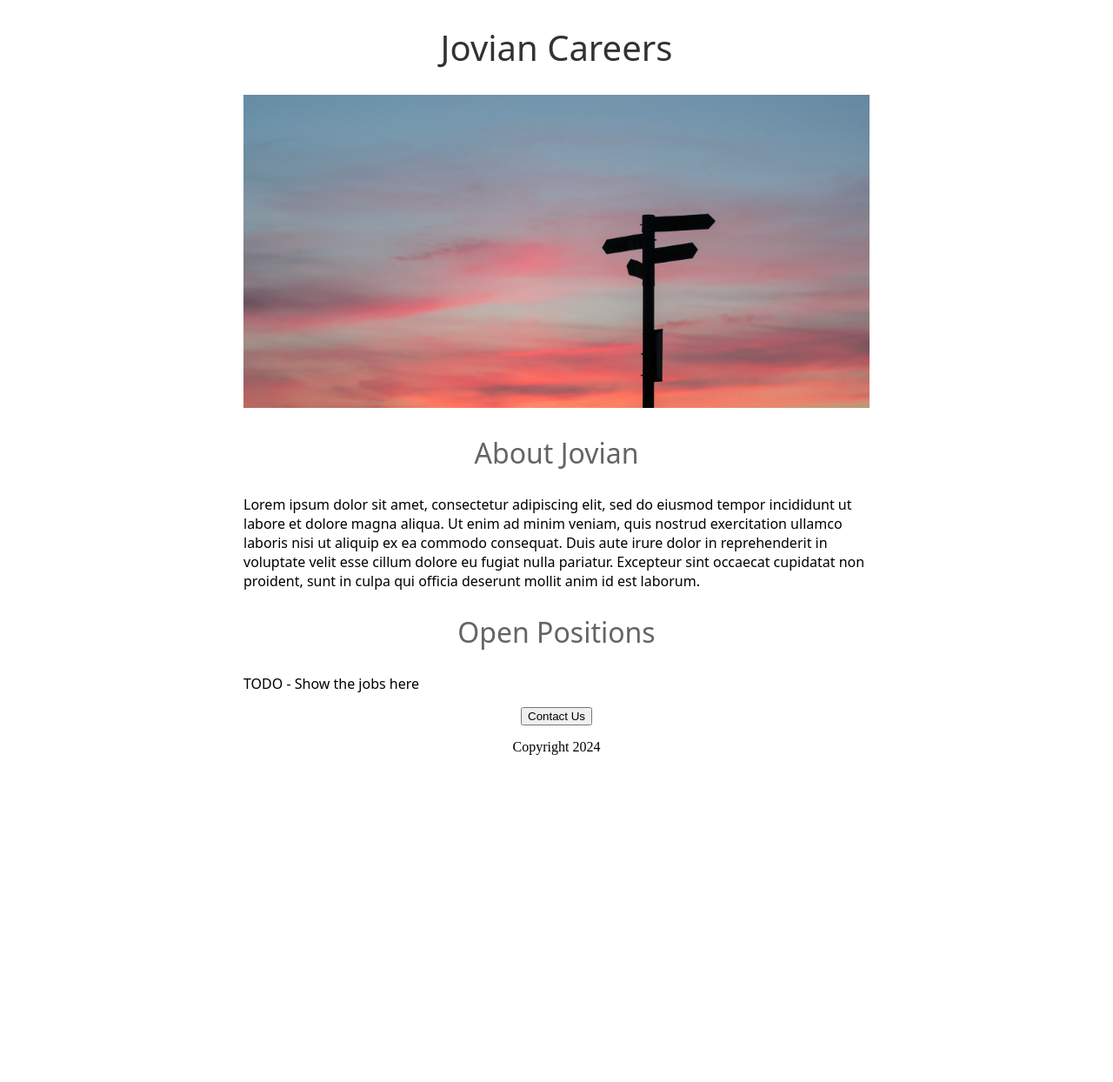
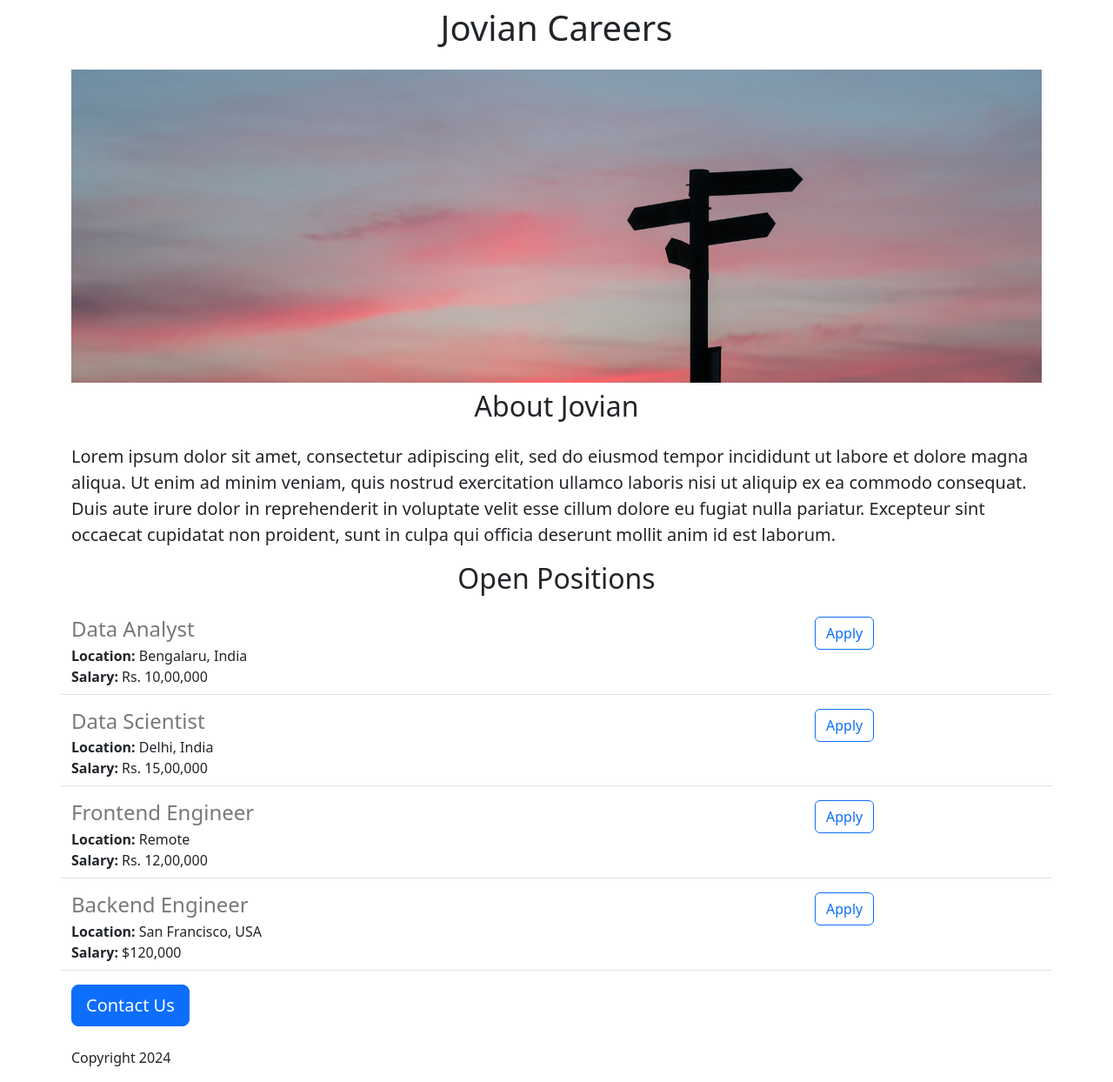
Before and after one commit to JCionx/jovian-careers-website, a Flask app: page / in a window 1280 px wide. Shown: the whole page at 87% size. Before the commit the page ends 868 px from the top, so only its background shows below. Run offline with Flask 3, Linux system fonts and the light colour scheme.

Commit message:
added dynamic data and api route

```diff
--- a/app.py
+++ b/app.py
@@ -1,10 +1,41 @@
-from flask import Flask, render_template
+from flask import Flask, jsonify, render_template
 
 app = Flask(__name__)
 
+JOBS = [
+  {
+    'id': 1,
+    'title': 'Data Analyst',
+    'location': 'Bengalaru, India',
+    'salary': 'Rs. 10,00,000'
+  },
+  {
+    'id': 2,
+    'title': 'Data Scientist',
+    'location': 'Delhi, India',
+    'salary': 'Rs. 15,00,000'
+  },
+  {
+    'id': 3,
+    'title': 'Frontend Engineer',
+    'location': 'Remote',
+    'salary': 'Rs. 12,00,000'
+  },
+  {
+    'id': 4,
+    'title': 'Backend Engineer',
+    'location': 'San Francisco, USA',
+    'salary': '$120,000'
+  }
+]
+
 @app.route("/")
 def hello_world():
-  return render_template('home.html')
+  return render_template('home.html', jobs=JOBS)
+
+@app.route("/api/jobs")
+def list_jobs():
+  return jsonify(JOBS)
 
 if __name__ == "__main__":
   app.run(host='0.0.0.0', debug=True)
--- a/templates/home.html
+++ b/templates/home.html
@@ -1,52 +1,33 @@
 <!DOCTYPE html>
 <html lang="en">
 <head>
+  <meta charset="utf-8">
+  <meta name="viewport" content="width=device-width, initial-scale=1">
   <title>Jovian Careers</title>
+  <link href="https://cdn.jsdelivr.net/npm/bootstrap@5.3.3/dist/css/bootstrap.min.css" rel="stylesheet" integrity="sha384-QWTKZyjpPEjISv5WaRU9OFeRpok6YctnYmDr5pNlyT2bRjXh0JMhjY6hW+ALEwIH" crossorigin="anonymous">
   <style>
-    h1 {
-      font-size: 40px;
-      font-family: system-ui, sans-serif;
-      font-weight: normal;
-      color: rgb(50, 50, 50);
-      text-align: center;
-    }
-
     #banner {
+      height: 360px;
       width: 100%;
-      height: 360px;
       object-fit: cover;
-    }
-
-    h2 {
-      font-family: system-ui, sans-serif;
-      font-size: 32px;
-      color: rgb(100, 100, 100);
-      text-align: center;
-      font-weight: normal;
-    }
-
-    .bodytext {
-      font-family: system-ui, sans-serif;
-      color: rgb(80)80, 80);
-    }
-
-    #container {
-      max-width: 720px;
-      margin: 0 auto;
     }
   </style>
 </head>
 <body>
-  <div id="container">
-    <h1>Jovian Careers</h1>
-    <img src="/static/banner.jpeg" height="320" id="banner">
-    <h2>About Jovian</h2>
-    <p class="bodytext">Lorem ipsum dolor sit amet, consectetur adipiscing elit, sed do eiusmod tempor incididunt ut labore et dolore magna aliqua. Ut enim ad minim veniam, quis nostrud exercitation ullamco laboris nisi ut aliquip ex ea commodo consequat. Duis aute irure dolor in reprehenderit in voluptate velit esse cillum dolore eu fugiat nulla pariatur. Excepteur sint occaecat cupidatat non proident, sunt in culpa qui officia deserunt mollit anim id est laborum.</p>
-    <h2>Open Positions</h2>
-    <p class="bodytext">TODO - Show the jobs here</p>
-    <div style="text-align: center;">
-      <button>Contact Us</button>
-      <p>Copyright 2024</p>
+  <div class="container">
+    <h1 class="text-center mt-2 mb-4">Jovian Careers</h1>
+    <img src="/static/banner.jpeg" class="img-fluid" id="banner">
+    <h2 class="text-center text-center mt-2 mb-4">About Jovian</h2>
+    <p class="lead">Lorem ipsum dolor sit amet, consectetur adipiscing elit, sed do eiusmod tempor incididunt ut labore et dolore magna aliqua. Ut enim ad minim veniam, quis nostrud exercitation ullamco laboris nisi ut aliquip ex ea commodo consequat. Duis aute irure dolor in reprehenderit in voluptate velit esse cillum dolore eu fugiat nulla pariatur. Excepteur sint occaecat cupidatat non proident, sunt in culpa qui officia deserunt mollit anim id est laborum.</p>
+    <h2 class="text-center text-center mt-2 mb-4">Open Positions</h2>
+    <div>
+      {% for job in jobs %}
+        {% include 'jobitem.html' %}
+      {% endfor %}
+    </div>
+    <div>
+      <button class="btn btn-primary btn-lg text-center">Contact Us</button>
+      <p class="mt-4">Copyright 2024</p>
     </div>
   </div>
 </body>
--- /dev/null
+++ b/templates/jobitem.html
@@ -0,0 +1,16 @@
+<div style="margin-bottom: 16px;padding-bottom: 8px;" class="border-bottom row">
+  <div class="col-9">
+    <h4 style="color: rgb(120, 120, 120); margin-bottom: 4px;">{{job['title']}}</h4>
+    <div>
+      <b>Location:</b> {{job['location']}}
+    </div>
+    {% if 'salary' in job %}
+    <div>
+      <b>Salary:</b> {{job['salary']}}
+    </div>
+    {% endif %}
+  </div>
+  <div class="col-3">
+    <button type="button" class="btn btn-outline-primary">Apply</button>
+  </div>
+</div>
```
